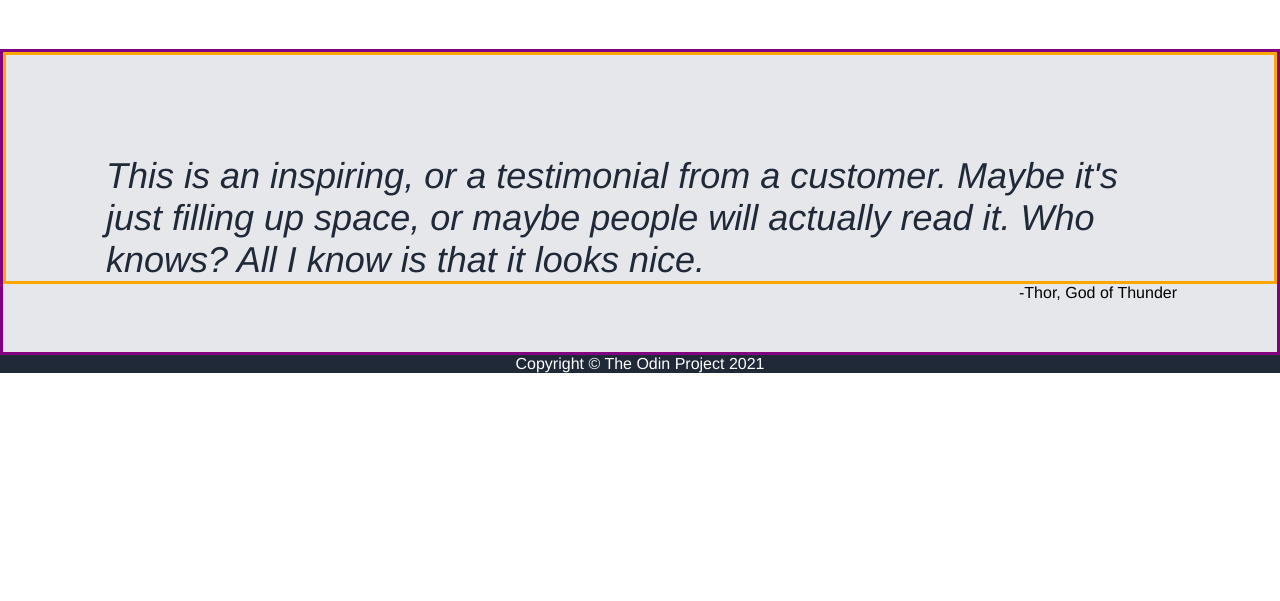
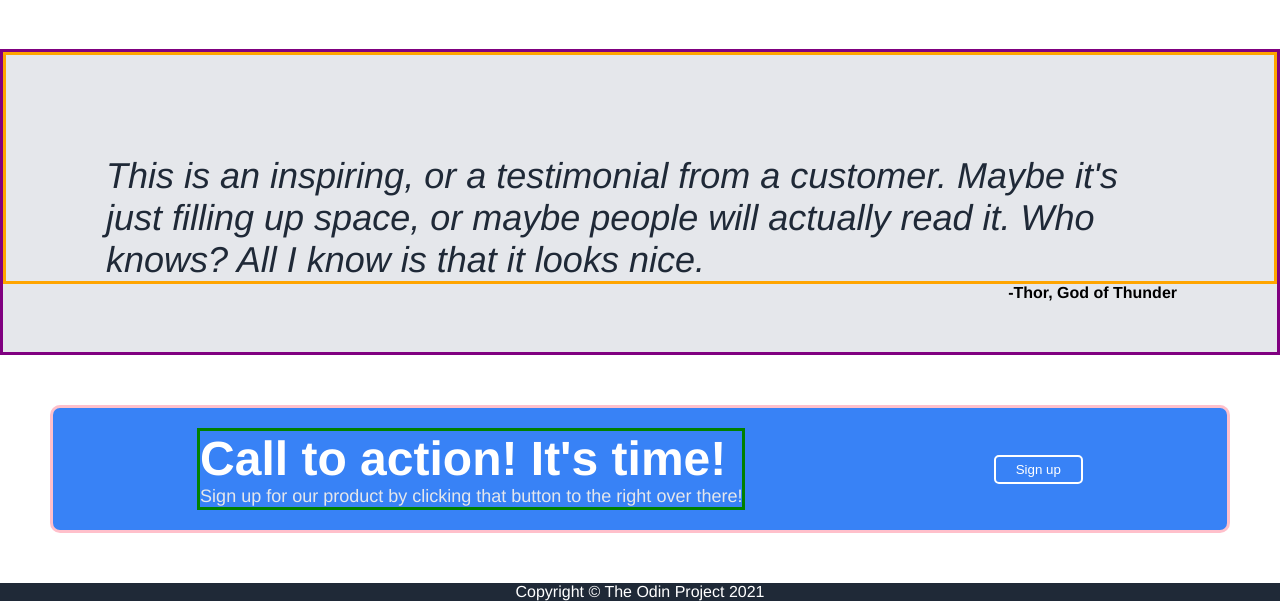
Before and after one commit to schea85/landing_project, a plain HTML site: page index.html in a window 1280 px wide. Shown: the part 611-1212 px from the top of the page. Before the commit the page ends 984 px from the top, so only its background shows below. Drawn offline with Linux system fonts and the light colour scheme.

Commit message:
added last section

```diff
--- a/index.html
+++ b/index.html
@@ -48,6 +48,18 @@
         <div class="author">-Thor, God of Thunder</div>
       </div>
 
+      <div class="container4">
+        <div class="left2">
+          <div class="main-text">Call to action!  It's time!</div>
+          <div class="main-subtext">Sign up for our product by clicking that button to the right over there!</div>
+        </div>
+
+        <div class="right2">
+          <button>Sign up</button>
+        </div>
+
+      </div>
+
 
       <div class="footer">Copyright © The Odin Project 2021</div>
 
--- a/style.css
+++ b/style.css
@@ -66,7 +66,7 @@ a {
     background-color: rgb(136, 135, 135);
     color: white;
     border: white solid 2px;
-    padding-left: 5px;
+    align-text: center;
     font-size: 18px;
 }
 
@@ -86,9 +86,10 @@ button {
     display: flex;
     background-color: #3882f6;
     color: white;
+    border: white solid 2px;
     border-radius: 5px;
     align-content: center;
-
+    padding: 5px 20px;
 }
 
 .info-text {
@@ -146,13 +147,39 @@ img {
     font-size: 36px;
     color: #1f2937;
     font-style: italic;
+    font-weight: 100;
 }
 
 .author {
     text-align: right;
     padding: 0 100px;
     padding-bottom: 50px;
+    font-weight: 700;
 }
+
+.container4 {
+    background-color:#3882f6;
+    color: white;
+    border: pink solid 3px;
+    margin: 50px;
+    padding: 20px;
+    border-radius: 10px;
+    display: flex;
+    justify-content: space-around;
+    align-items: center;
+}
+
+.left2 {
+    border: green solid 3px;
+
+}
+
+.right2 {
+    display: green solid 3px;
+
+}
+
+
 
 .footer {
     background-color: #1f2937;
```
